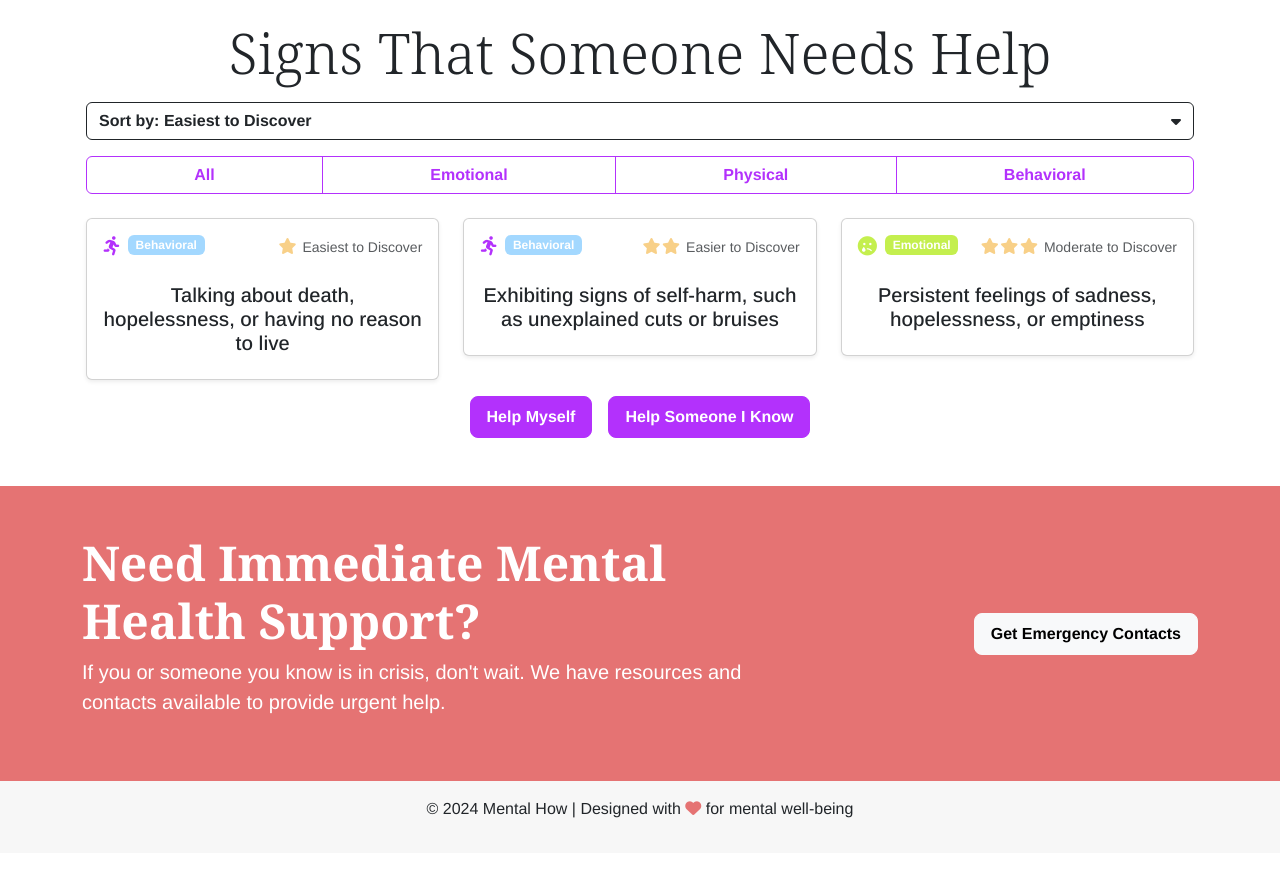
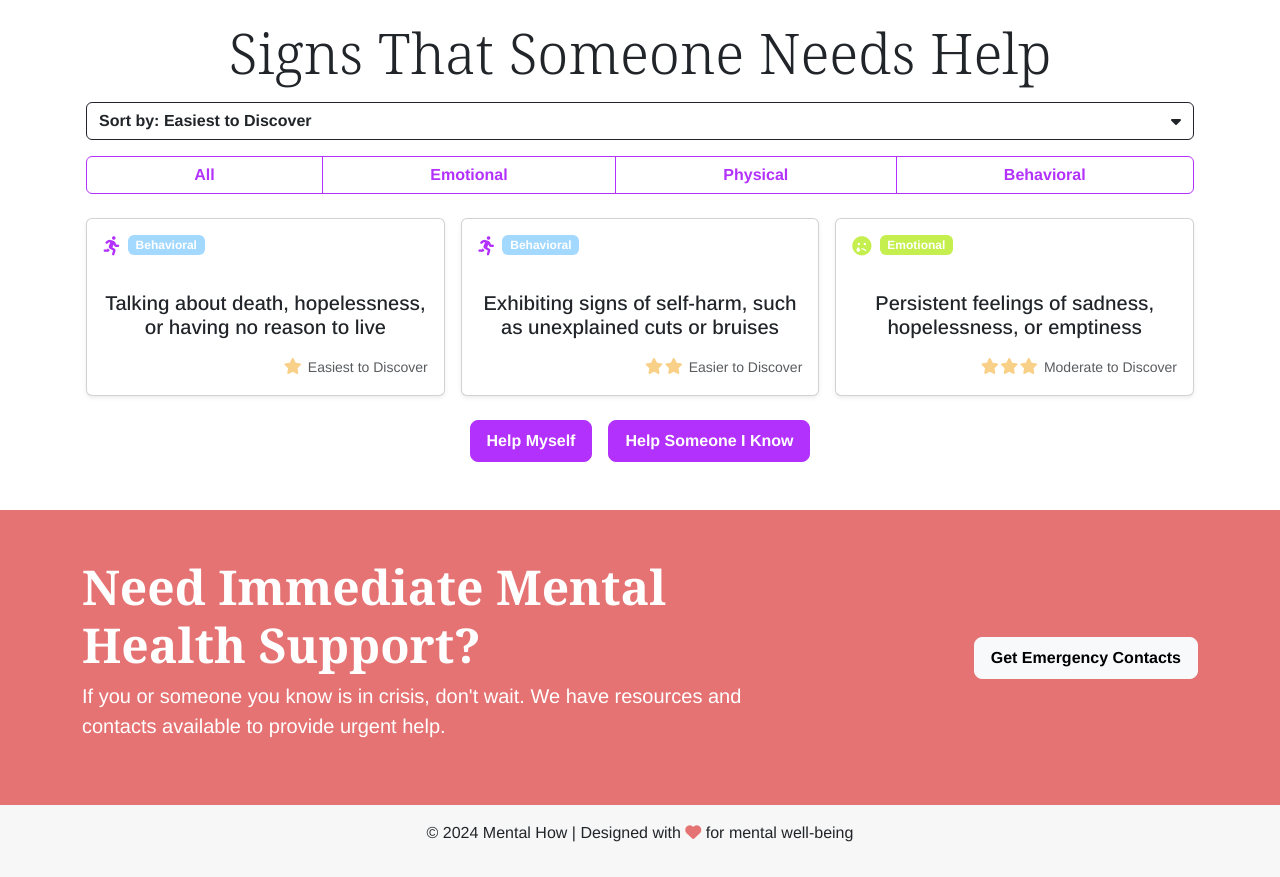
Before and after one commit to sharichungcode/mental-how, a plain HTML site: page index.html in a window 1280 px wide. Shown: the part 1121-1998 px from the top of the page. Before the commit the page ends 1974 px from the top, so only its background shows below. Drawn offline with nearby package versions, Linux system fonts and the light colour scheme.

Commit message:
Symtom card design updated

```diff
--- a/index.html
+++ b/index.html
@@ -26,16 +26,20 @@
     <nav class="fixed-navbar navbar navbar-expand-lg navbar-light bg-light shadow-sm py-0" aria-label="Main navigation">
         <div class="container ps-0 pe-3">
             <!-- Brand Logo -->
-        <a class="navbar-brand fw-bold text-dark order-2 d-flex align-items-center flex-fill" href="#" aria-label="Mental How homepage">
+            <a class="navbar-brand fw-bold text-dark order-2 d-flex align-items-center flex-fill" href="#"
+                aria-label="Mental How homepage">
                 <img src="assets/images/Logo.svg" alt="Mental How Logo" class="me-2" style="height: 22px;">
                 Mental How
             </a>
             <!-- Highlight Emergency Contacts -->
-        <a class="btn btn-outline-danger fw-bold px-3 ms-lg-3 rounded-2 order-3" href="emergency-contacts.html" aria-label="Emergency Contacts page">
+            <a class="btn btn-outline-danger fw-bold px-3 ms-lg-3 rounded-2 order-3" href="emergency-contacts.html"
+                aria-label="Emergency Contacts page">
                 Emergency
             </a>
 
-        <button class="navbar-toggler p-3 border-0 text-dark order-0 collapsed" type="button" data-bs-toggle="collapse" data-bs-target="#navbarNav" aria-controls="navbarNav" aria-expanded="false" aria-label="Toggle navigation">
+            <button class="navbar-toggler p-3 border-0 text-dark order-0 collapsed" type="button"
+                data-bs-toggle="collapse" data-bs-target="#navbarNav" aria-controls="navbarNav" aria-expanded="false"
+                aria-label="Toggle navigation">
                 <i class="fa-solid fa-bars"></i>
             </button>
             <div class="navbar-collapse collapse order-4" id="navbarNav">
@@ -45,10 +49,12 @@
                         <a class="nav-link ps-3 py-3" href="index.html" aria-label="Homepage">Home</a>
                     </li>
                     <li class="nav-item">
-                    <a class="nav-link ps-3 py-3" href="help-myself.html" aria-label="Help Myself page">Help Myself</a>
+                        <a class="nav-link ps-3 py-3" href="help-myself.html" aria-label="Help Myself page">Help
+                            Myself</a>
                     </li>
                     <li class="nav-item">
-                    <a class="nav-link ps-3 py-3" href="help-others.html" aria-label="Help Others page">Help Others</a>
+                        <a class="nav-link ps-3 py-3" href="help-others.html" aria-label="Help Others page">Help
+                            Others</a>
                     </li>
                 </ul>
             </div>
@@ -72,11 +78,11 @@
 
                 <!-- Affirmation Card -->
                 <div class="col-12">
-                    <div class="card mx-auto mb-4 shadow-lg text-dark rounded-2 p-5 align-self-center" id="affirmation-card"
-                        style="max-width: 500px; border-radius: 15px;">
+                    <div class="card mx-auto mb-4 shadow-lg text-dark rounded-2 p-5 align-self-center"
+                        id="affirmation-card" style="max-width: 500px; border-radius: 15px;">
                         <div class="text-center border-0" style="background: transparent;">
-                            <div class="mx-auto d-block m-2 mb-3" id="icon"
-                                style="width: 32px; height: 32px;" alt="Affirmation Icon">
+                            <div class="mx-auto d-block m-2 mb-3" id="icon" style="width: 32px; height: 32px;"
+                                alt="Affirmation Icon">
                             </div>
                         </div>
                         <div class="text-center p-0">
@@ -112,12 +118,14 @@
             <section id="who-needs-help" class="text-center pt-5">
                 <h2 id="who-needs-help-title" class="display-4 mb-3 font-weight-bold pt-3">Who Needs Help?</h2>
                 <p id="who-needs-help-description">Choose who needs mental health support:</p>
-                <div class="d-flex justify-content-center flex-wrap mb-3 card shadow-sm-sm text-bg-light border border-dark">
+                <div
+                    class="d-flex justify-content-center flex-wrap mb-3 card shadow-sm-sm-sm text-bg-light border border-dark">
                     <!-- Primary Buttons -->
                     <a href="help-myself.html" class="card-body legend text-decoration-none h2 p-3"
                         aria-label="Help Myself page">Myself</a>
                 </div>
-                    <div class="d-flex justify-content-center flex-wrap mb-3 card shadow-sm-sm text-bg-light border border-dark">
+                <div
+                    class="d-flex justify-content-center flex-wrap mb-3 card shadow-sm-sm-sm text-bg-light border border-dark">
                     <a href="help-others.html" class="card-body legend text-decoration-none h2 p-3"
                         aria-label="Help Someone else page">Someone I Know</a>
                 </div>
@@ -133,13 +141,16 @@
 
             <!-- Section 2: Signs That Someone Might Need Help -->
             <section id="signs-of-need" class="text-center pt-5">
-                <h2 id="signs-of-need-title" class="display-4 mb-3 font-weight-bold pt-3">Signs That Someone Needs Help</h2>
+                <h2 id="signs-of-need-title" class="display-4 mb-3 font-weight-bold pt-3">Signs That Someone Needs Help
+                </h2>
                 <!-- Sorting and Filtering Controls -->
                 <div class="d-flex flex-column align-items-center mb-4">
                     <!-- Sort Dropdown -->
                     <div class="d-flex w-100 align-items-center">
                         <div class="btn-group flex-fill mb-3">
-        <button type="button" class="btn btn-outline-dark d-flex justify-content-between align-items-center rounded-2" data-bs-toggle="dropdown" aria-expanded="false">
+                            <button type="button"
+                                class="btn btn-outline-dark d-flex justify-content-between align-items-center rounded-2"
+                                data-bs-toggle="dropdown" aria-expanded="false">
                                 <span>Sort by: <span id="sortButtonLabel">Easiest to Discover</span></span>
                                 <i class="fa-solid fa-caret-down ms-2"></i>
                             </button>
@@ -154,38 +165,44 @@
 
                     <!-- Filter Buttons -->
                     <div class="btn-group d-flex w-100" role="group" aria-label="Filter signs">
-    <button class="btn btn-outline-primary filter-btn flex-fill" data-filter="all" aria-label="Show all signs">All</button>
-    <button class="btn btn-outline-primary filter-btn flex-fill" data-filter="emotional" aria-label="Show emotional signs">Emotional</button>
-    <button class="btn btn-outline-primary filter-btn flex-fill" data-filter="physical" aria-label="Show physical signs">Physical</button>
-    <button class="btn btn-outline-primary filter-btn flex-fill" data-filter="behavioral" aria-label="Show behavioral signs">Behavioral</button>
+                        <button class="btn btn-outline-primary filter-btn flex-fill" data-filter="all"
+                            aria-label="Show all signs">All</button>
+                        <button class="btn btn-outline-primary filter-btn flex-fill" data-filter="emotional"
+                            aria-label="Show emotional signs">Emotional</button>
+                        <button class="btn btn-outline-primary filter-btn flex-fill" data-filter="physical"
+                            aria-label="Show physical signs">Physical</button>
+                        <button class="btn btn-outline-primary filter-btn flex-fill" data-filter="behavioral"
+                            aria-label="Show behavioral signs">Behavioral</button>
                     </div>
 
 
                 </div>
 
                 <!-- Signs List -->
-<div id="signsList" class="row g-4 mb-3">
+                <div id="signsList" class="row g-3 mb-4">
                     <!-- Example Sign Card -->
                     <div class="col-md-4 sign-item behavioral" data-order="1">
                         <div class="card shadow-sm">
-            <div class="card-body position-relative">
+                            <div class="card-body position-relative py-5">
                                 <!-- Top Left: Icon and Filter Type -->
                                 <div class="position-absolute top-0 start-0 m-3 d-flex align-items-center">
-                    <i class="fa-solid fa-person-running me-2 text-primary" style="font-size: 1.2rem;"></i>
+                                    <i class="fa-solid fa-person-running me-2 text-primary"
+                                        style="font-size: 1.2rem;"></i>
                                     <span class="badge bg-info">Behavioral</span>
                                 </div>
 
-                <!-- Top Right: Scale -->
-                <div class="position-absolute top-0 end-0 m-3 text-end">
+                                <!-- Center: Description -->
+                                <div class="text-center mt-4">
+                                    <h5 class="card-title">Talking about death, hopelessness, or having no reason to
+                                        live</h5>
+                                </div>
+
+                                <!-- Bottom Right: Scale -->
+                                <div class="position-absolute bottom-0 end-0 m-3 text-end">
                                     <div class="stars">
                                         <i class="fa-solid fa-star text-warning"></i>
                                     </div>
                                     <span class="text-muted small">Easiest to Discover</span>
-                </div>
-
-                <!-- Center: Description -->
-                <div class="text-center mt-5">
-                    <h5 class="card-title">Talking about death, hopelessness, or having no reason to live</h5>
                                 </div>
                             </div>
                         </div>
@@ -193,20 +210,22 @@
 
                     <div class="col-md-4 sign-item behavioral" data-order="2">
                         <div class="card shadow-sm">
-            <div class="card-body position-relative">
+                            <div class="card-body position-relative py-5">
                                 <div class="position-absolute top-0 start-0 m-3 d-flex align-items-center">
-                    <i class="fa-solid fa-person-running me-2 text-primary" style="font-size: 1.2rem;"></i>
+                                    <i class="fa-solid fa-person-running me-2 text-primary"
+                                        style="font-size: 1.2rem;"></i>
                                     <span class="badge bg-info">Behavioral</span>
                                 </div>
-                <div class="position-absolute top-0 end-0 m-3 text-end">
+                                <div class="text-center mt-4">
+                                    <h5 class="card-title">Exhibiting signs of self-harm, such as unexplained cuts or
+                                        bruises</h5>
+                                </div>
+                                <div class="position-absolute bottom-0 end-0 m-3 text-end">
                                     <div class="stars">
                                         <i class="fa-solid fa-star text-warning"></i>
                                         <i class="fa-solid fa-star text-warning"></i>
                                     </div>
                                     <span class="text-muted small">Easier to Discover</span>
-                </div>
-                <div class="text-center mt-5">
-                    <h5 class="card-title">Exhibiting signs of self-harm, such as unexplained cuts or bruises</h5>
                                 </div>
                             </div>
                         </div>
@@ -214,12 +233,17 @@
 
                     <div class="col-md-4 sign-item emotional" data-order="3">
                         <div class="card shadow-sm">
-            <div class="card-body position-relative">
+                            <div class="card-body position-relative py-5">
                                 <div class="position-absolute top-0 start-0 m-3 d-flex align-items-center">
-                    <i class="fa-solid fa-face-sad-tear me-2 text-success" style="font-size: 1.2rem;"></i>
+                                    <i class="fa-solid fa-face-sad-tear me-2 text-success"
+                                        style="font-size: 1.2rem;"></i>
                                     <span class="badge bg-success">Emotional</span>
                                 </div>
-                <div class="position-absolute top-0 end-0 m-3 text-end">
+                                <div class="text-center mt-4">
+                                    <h5 class="card-title">Persistent feelings of sadness, hopelessness, or emptiness
+                                    </h5>
+                                </div>
+                                <div class="position-absolute bottom-0 end-0 m-3 text-end">
                                     <div class="stars">
                                         <i class="fa-solid fa-star text-warning"></i>
                                         <i class="fa-solid fa-star text-warning"></i>
@@ -227,13 +251,11 @@
                                     </div>
                                     <span class="text-muted small">Moderate to Discover</span>
                                 </div>
-                <div class="text-center mt-5">
-                    <h5 class="card-title">Persistent feelings of sadness, hopelessness, or emptiness</h5>
                             </div>
                         </div>
                     </div>
                 </div>
-</div>
+
 
 
 
@@ -285,8 +307,7 @@
 
     <!-- Random Affirmation Javascript -->
     <script>
-        const affirmations = [
-    {
+        const affirmations = [{
                 text: "I am confident and capable.",
                 icon: "fa-solid fa-user-check", // Font Awesome class
                 bgColor: "rgba(247, 247, 247, 0.9)",
@@ -341,7 +362,8 @@ function pickRandomAffirmation() {
 
             // Set icon using Font Awesome
             const iconElement = document.getElementById("icon");
-    iconElement.innerHTML = `<i class="${affirmationData.icon}" style="font-size: 2rem; color: var(--bs-dark);"></i>`;
+            iconElement.innerHTML =
+                `<i class="${affirmationData.icon}" style="font-size: 2rem; color: var(--bs-dark);"></i>`;
         }
 
 
@@ -389,7 +411,6 @@ document.getElementById('sortSignsDropdown').addEventListener('click', event =>
                 signs.forEach(sign => signsList.appendChild(sign));
             }
         });
-
     </script>
 
 </body>
```
Also changed, not shown: assets/CSS/style.css (+16 -8 lines). Lines whose indentation alone changed are shown as unchanged.
